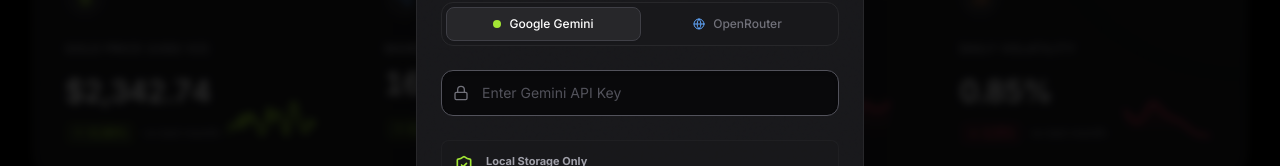
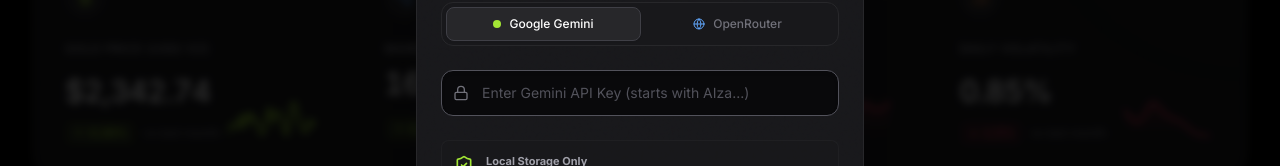
Before and after one commit to phalla-doll/gold-pulse, a React (Vite) app: page / in a window 1280 px wide. Both pictures are taken after a click on the button "AI Enabled". Shown: the part 267-433 px from the top of the page. Built offline with nearby package versions, Linux system fonts and the light colour scheme; no server answers.

Commit message:
feat(ApiKeyModal): Add API key format validation
Implements client-side validation for Gemini and OpenRouter API keys within the ApiKeyModal. This provides immediate feedback to the user if the entered key format is incorrect, improving the user experience.

```diff
--- a/components/ApiKeyModal.tsx
+++ b/components/ApiKeyModal.tsx
@@ -1,5 +1,5 @@
-import React, { useState, useEffect } from 'react';
-import { X, Key, ShieldCheck, Lock, Globe, Server } from 'lucide-react';
+import React, { useState, useEffect, useMemo } from 'react';
+import { X, Key, ShieldCheck, Lock, Globe, Server, CheckCircle2 } from 'lucide-react';
 import { trackEvent } from '../services/analytics';
 
 interface ApiKeyModalProps {
@@ -27,6 +27,18 @@ const ApiKeyModal: React.FC<ApiKeyModalProps> = ({ isOpen, onClose, onSave }) =>
         }
     }
   }, [isOpen]);
+
+  const isValidFormat = useMemo(() => {
+    if (!key) return false;
+    const trimmedKey = key.trim();
+    if (provider === 'gemini') {
+        // Gemini keys typically start with AIza and are ~39 chars
+        return trimmedKey.startsWith('AIza') && trimmedKey.length >= 39;
+    } else {
+        // OpenRouter keys typically start with sk-or-
+        return trimmedKey.startsWith('sk-or-') && trimmedKey.length > 30;
+    }
+  }, [key, provider]);
 
   if (!isOpen) return null;
 
@@ -83,16 +95,25 @@ const ApiKeyModal: React.FC<ApiKeyModalProps> = ({ isOpen, onClose, onSave }) =>
         }} className="relative z-10">
 
             <div className="space-y-4 mb-6">
-                <div className="relative">
-                    <Lock className="absolute left-3 top-1/2 -translate-y-1/2 w-4 h-4 text-zinc-500" />
+                <div className="relative group">
+                    <Lock className={`absolute left-3 top-1/2 -translate-y-1/2 w-4 h-4 transition-colors duration-200 ${isValidFormat ? 'text-lime-400' : 'text-zinc-500'}`} />
                     <input
                         type="password"
                         value={key}
                         onChange={(e) => setKey(e.target.value)}
-                        placeholder={provider === 'gemini' ? "Enter Gemini API Key" : "Enter OpenRouter Key"}
-                        className="w-full bg-[#09090b] border border-zinc-800 rounded-xl py-3 pl-10 pr-4 text-sm text-white focus:outline-none focus:border-zinc-600 transition-colors placeholder:text-zinc-600 shadow-inner"
+                        placeholder={provider === 'gemini' ? "Enter Gemini API Key (starts with AIza...)" : "Enter OpenRouter Key (starts with sk-or-...)"}
+                        className={`w-full bg-[#09090b] border rounded-xl py-3 pl-10 pr-10 text-sm text-white focus:outline-none transition-all duration-200 placeholder:text-zinc-600 shadow-inner ${
+                            isValidFormat
+                            ? 'border-lime-400/50 focus:border-lime-400 focus:ring-1 focus:ring-lime-400/20'
+                            : 'border-zinc-800 focus:border-zinc-600'
+                        }`}
                         autoFocus
                     />
+                    {isValidFormat && (
+                        <div className="absolute right-3 top-1/2 -translate-y-1/2 animate-in fade-in zoom-in duration-200">
+                            <CheckCircle2 className="w-4 h-4 text-lime-400" />
+                        </div>
+                    )}
                 </div>
 
                 {provider === 'openrouter' && (
```
